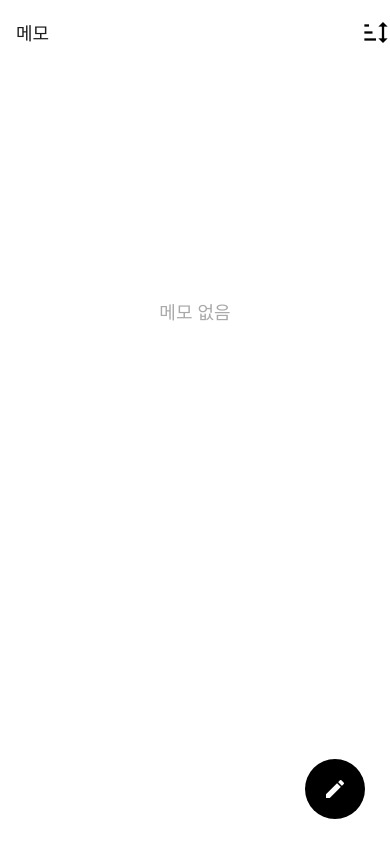
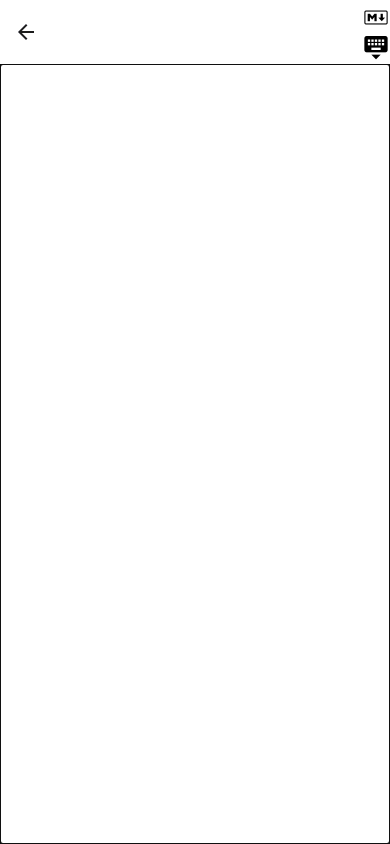
Before and after one commit to sageherb/neat-frontend, a React Native app: screen /MemoEditor in a window 390 px wide. Before the commit this address had no page. Built offline with nearby package versions, Linux system fonts and the light colour scheme.

Commit message:
feat: MemoEditor 정적 페이지

```diff
--- a/package.json
+++ b/package.json
@@ -1,6 +1,6 @@
 {
   "name": "neat",
-  "version": "0.3.0",
+  "version": "0.4.0",
   "main": "node_modules/expo/AppEntry.js",
   "scripts": {
     "start": "expo start",
--- a/src/navigation/MemoStack.js
+++ b/src/navigation/MemoStack.js
@@ -2,6 +2,7 @@ import { NavigationContainer } from "@react-navigation/native";
 import { createNativeStackNavigator } from "@react-navigation/native-stack";
 
 import MemoList from "../screens/MemoList";
+import MemoEditor from "../screens/MemoEditor";
 
 const Stack = createNativeStackNavigator();
 
@@ -24,6 +25,15 @@ function MemoStack() {
             },
           }}
         />
+        <Stack.Screen
+          name="MemoEditor"
+          component={MemoEditor}
+          options={{
+            title: null,
+            headerShadowVisible: false,
+            headerBackTitleVisible: false,
+          }}
+        />
       </Stack.Navigator>
     </NavigationContainer>
   );
--- /dev/null
+++ b/src/screens/MemoEditor.js
@@ -0,0 +1,36 @@
+import { useLayoutEffect } from "react";
+import styled from "styled-components/native";
+import PropTypes from "prop-types";
+
+import HeaderIcon from "../components/HeaderIcon";
+
+const Editor = styled.TextInput`
+  flex: 1;
+  padding: 20px;
+  font-size: 18px;
+  background-color: white;
+`;
+
+function MemoEditor({ navigation }) {
+  useLayoutEffect(() => {
+    navigation.setOptions({
+      headerRight: () => (
+        <>
+          <HeaderIcon name="language-markdown-outline" />
+          <HeaderIcon name="keyboard-close" />
+        </>
+      ),
+    });
+  }, [navigation]);
+
+  return <Editor autoFocus multiline keyboardType="default" />;
+}
+
+export default MemoEditor;
+
+MemoEditor.propTypes = {
+  navigation: PropTypes.shape({
+    setOptions: PropTypes.func.isRequired,
+    navigate: PropTypes.func.isRequired,
+  }).isRequired,
+};
--- a/src/screens/MemoList.js
+++ b/src/screens/MemoList.js
@@ -31,7 +31,7 @@ function MemoList({ navigation }) {
     navigation.setOptions({
       headerRight: () => <HeaderIcon name="sort" />,
     });
-  }, []);
+  }, [navigation]);
 
   return (
     <Container>
@@ -44,7 +44,7 @@ function MemoList({ navigation }) {
         ListEmptyComponent={<Empty message="메모 없음" />}
         ItemSeparatorComponent={<Separator />}
       />
-      <NewMemoButton>
+      <NewMemoButton onPress={() => navigation.navigate("MemoEditor")}>
         <MaterialCommunityIcons name="pencil" size={24} color="white" />
       </NewMemoButton>
     </Container>
```
